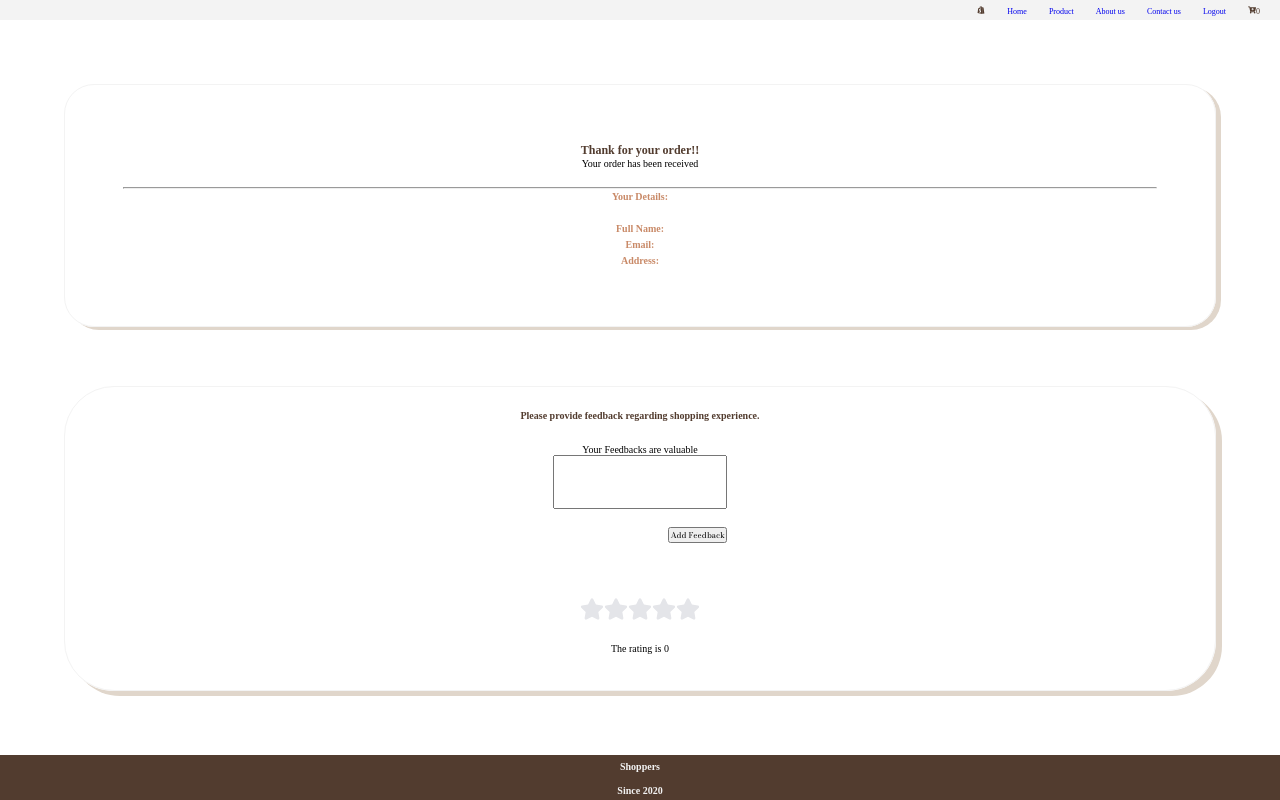
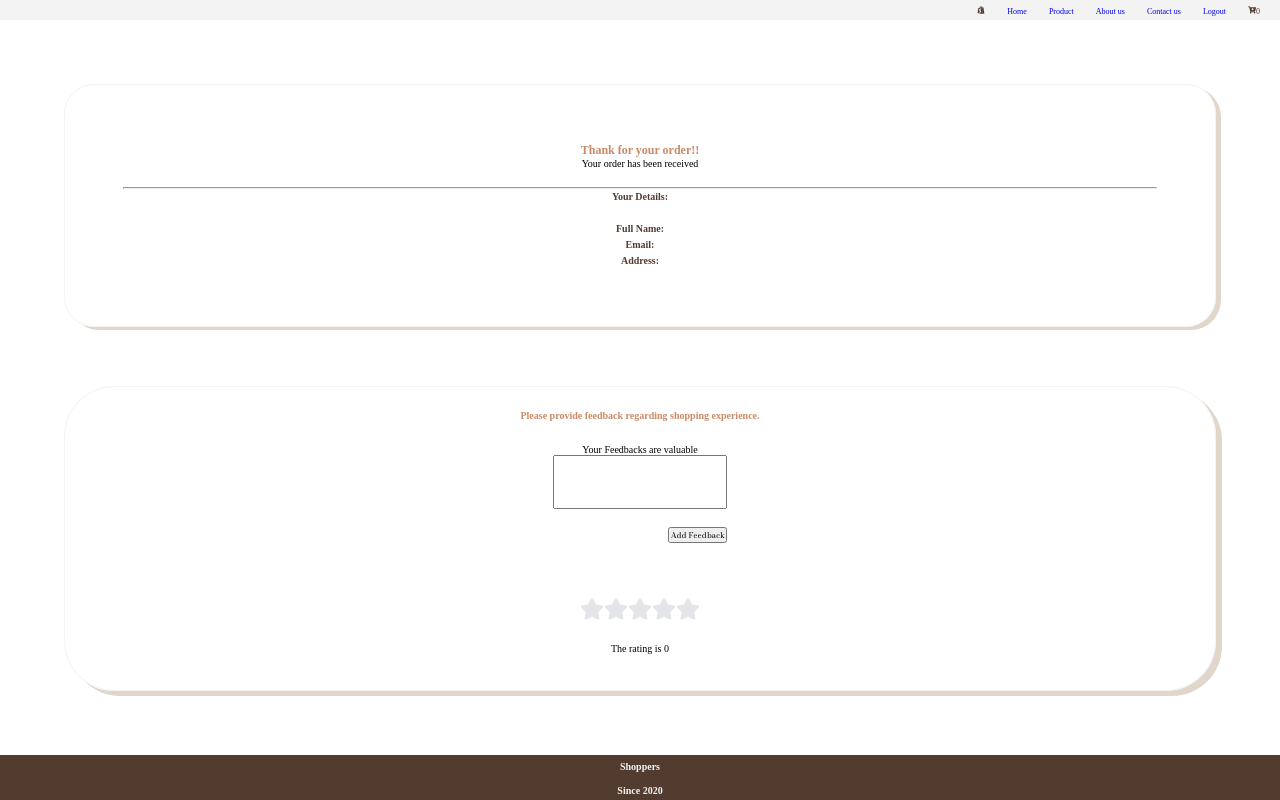
Before and after one commit to Priya-Pdh/React.js-Typescript-Ecommerce, a React (Create React App) app in the folder my-app/: page /Thankyou in a window 1280 px wide. Shown: the top 800 px of the page. Built offline with nearby package versions, Linux system fonts and the light colour scheme.

Commit message:
css updates of feedback and thankyou

```diff
--- a/my-app/src/component/feedback/Feedback.css
+++ b/my-app/src/component/feedback/Feedback.css
@@ -9,7 +9,7 @@
   box-shadow: 8px 7px rgb(243, 243, 243);
 }
 .feedback-heading {
-  color: rgb(82, 60, 47);;
+  color: rgb(201, 138, 104);
   margin-top: 2%;
   margin-bottom: 2%;
 }
--- a/my-app/src/pages/css/Thankyou.css
+++ b/my-app/src/pages/css/Thankyou.css
@@ -14,7 +14,7 @@
 }
 
 .thankyou-heading {
-  color: rgb(82, 60, 47);
+  color: rgb(201, 138, 104);
 }
 
 .U_Name {
@@ -22,7 +22,7 @@
 }
 
 .details-div {
-  color: rgb(201, 138, 104);;
+  color: rgb(82, 60, 47);
   font-weight: 900;
   line-height: 1.rem;
 }
```
